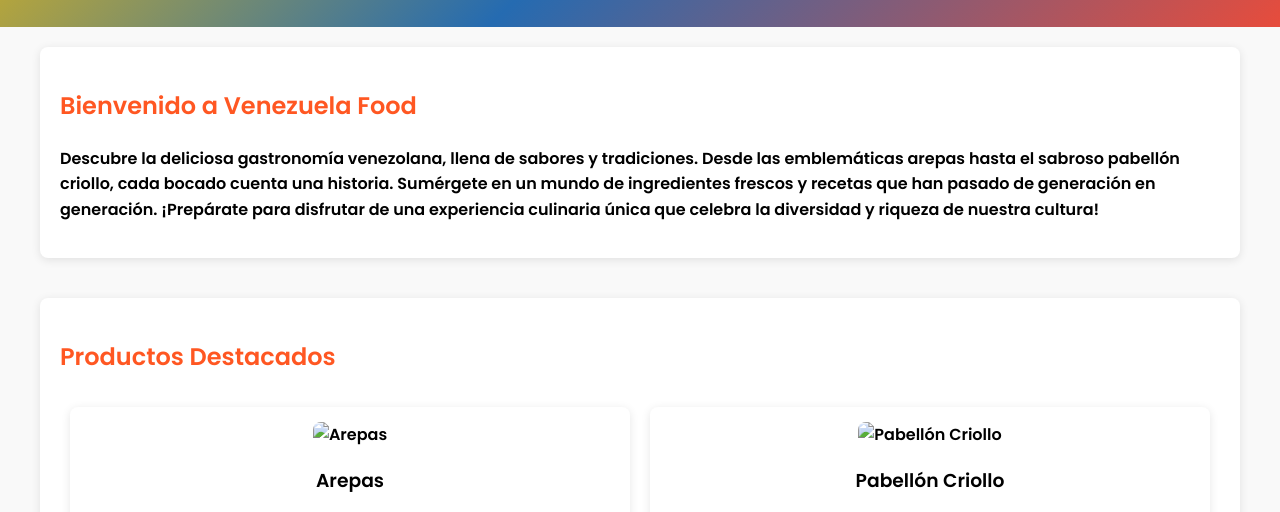
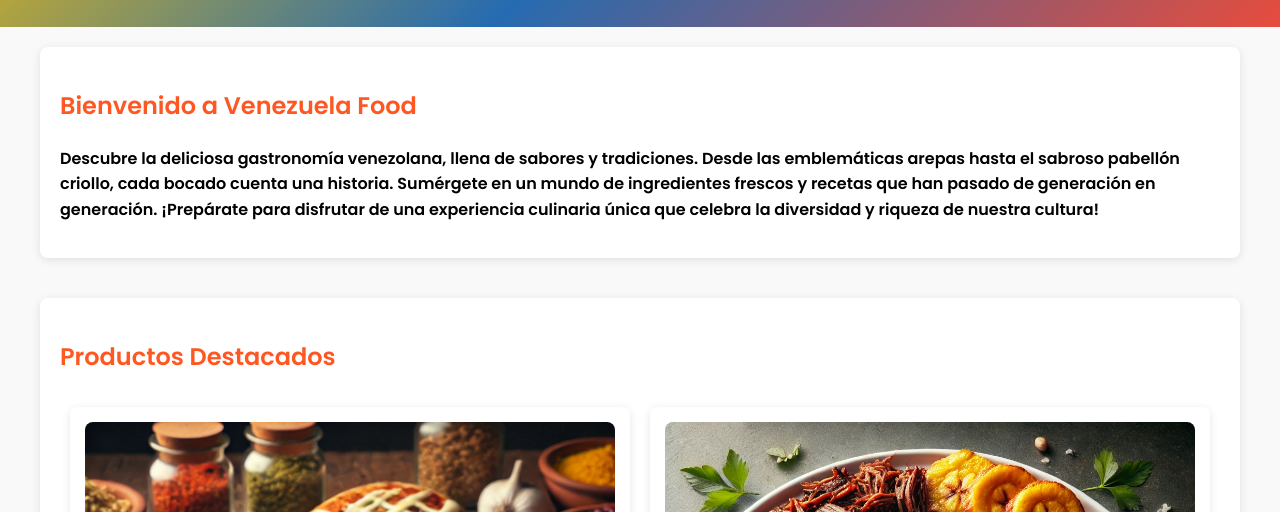
Before and after one commit to rscgudino/Venezuela_web-main, a plain HTML site: page index.html in a window 1280 px wide. Shown: the part 277-789 px from the top of the page. Drawn offline with Linux system fonts and the light colour scheme; files whose address does not match are found by name.

Commit message:
img.webp

```diff
--- a/index.html
+++ b/index.html
@@ -39,13 +39,13 @@
             <h2>Productos Destacados</h2>
             <div class="product-list">
                 <article class="product" data-name="Arepas" data-price="2.50">
-                    <img src="/Venezuela_web/img/arepas-.webp" alt="Arepas" class="product-image">
+                    <img src="/img/arepas-.webp" alt="Arepas" class="product-image">
                     <h3>Arepas</h3>
                     <p>Las arepas son un alimento versátil y delicioso, perfectas para cualquier comida del día.</p>
                     <button class="add-to-cart">Agregar al carrito - $2.50</button>
                 </article>
                 <article class="product" data-name="Pabellón Criollo" data-price="5.00">
-                    <img src="/Venezuela_web/img/pabellon.webp" alt="Pabellón Criollo" class="product-image">
+                    <img src="/img/pabellon.webp" alt="Pabellón Criollo" class="product-image">
                     <h3>Pabellón Criollo</h3>
                     <p>Un plato tradicional que combina carne, frijoles, arroz y plátano frito.</p>
                     <button class="add-to-cart">Agregar al carrito - $5.00</button>
```
